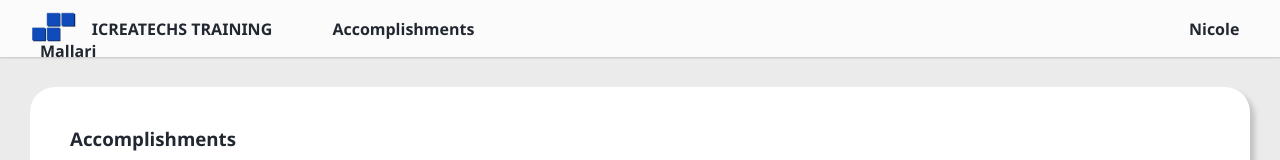
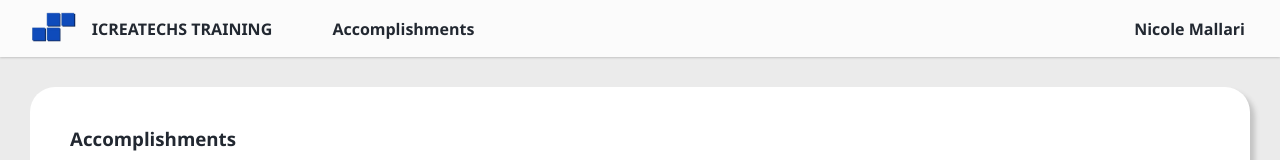
Before and after one commit to nininicole/intern.github.io, a plain HTML site: page index.html in a window 1280 px wide. Shown: the top 160 px of the page. Drawn offline with Linux system fonts and the light colour scheme.

Commit message:
Update style.css

```diff
--- a/style.css
+++ b/style.css
@@ -67,7 +67,9 @@ nav li a{
 
 .name{
     font-weight: bold;
-    margin-left: 56%;
+    margin-right: 35px;
+    float: right;
+
 }
 
 
```
